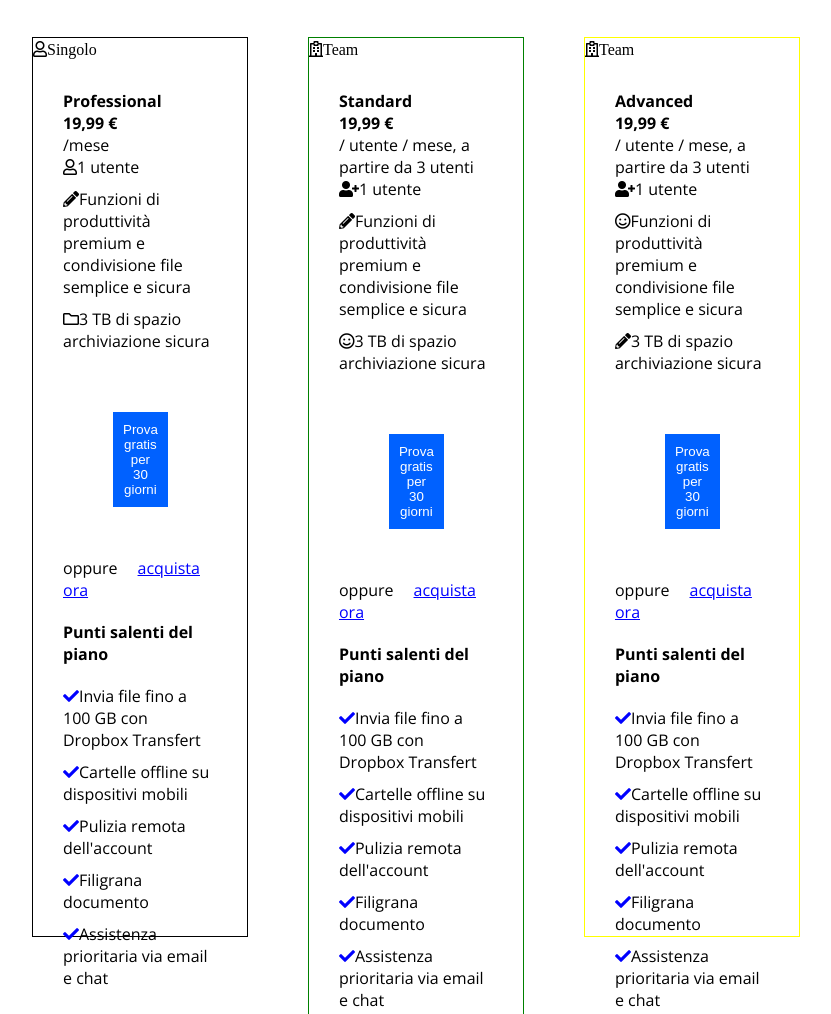
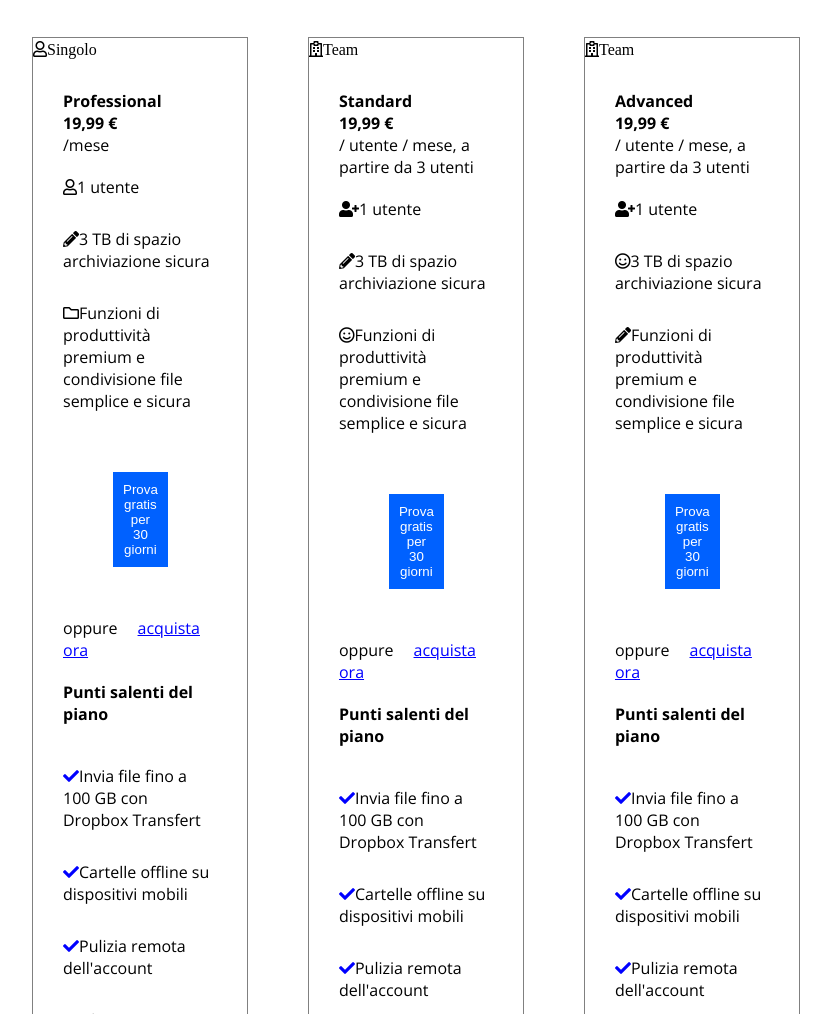
Before and after one commit to Zarzuket/htmlcss-dropbox, a plain HTML site: page index.html in a window 1280 px wide. Shown: the part 1465-2479 px from the top of the page, without its empty margins (224-1055 px from the left). Drawn offline with nearby package versions, Linux system fonts and the light colour scheme.

Commit message:
fix column

```diff
--- a/css/style.css
+++ b/css/style.css
@@ -131,27 +131,28 @@ h1{
 
 .col_left_main{
     width: calc(100% / 3 - 40px);
-    border: 1px solid black;
+    border: 1px solid grey;
     float: left;
     margin-top: 40px;
-    max-height: 900px;
+    min-height: 1000px;
 }
 
 .col_middle_main{
     width: calc(100% / 3 - 40px);
-    border: 1px solid green;
+    border: 1px solid grey;
     float: left;
     margin-left: 60px;
     margin-right: 60px;
     margin-top: 40px;
+    min-height: 1000px;
 }
 
 .col_right_main{
     width: calc(100% / 3 - 40px);
-    border: 1px solid yellow;
+    border: 1px solid grey;
     float: left;
     margin-top: 40px;
-    max-height: 900px;
+    min-height: 1000px;
 }
 
 .title_col > i{
@@ -183,10 +184,12 @@ h1{
     display: inline;
 }
 .ul_columns{
+
     list-style-type: none;
 }
 .li_columns{
     margin-bottom: 10px;
+    margin-top: 20px;
 }
 
 .card{
--- a/index.html
+++ b/index.html
@@ -85,10 +85,10 @@
                                     <i class="far fa-user"></i>1 utente
                                 </li>
                                 <li class="li_columns">
-                                    <i class="fas fa-pencil-alt"></i>Funzioni di produttività premium e condivisione file semplice e sicura
+                                    <i class="fas fa-pencil-alt"></i>3 TB di spazio archiviazione sicura
                                 </li>
                                 <li class="li_columns">
-                                    <i class="far fa-folder"></i>3 TB di spazio archiviazione sicura
+                                    <i class="far fa-folder"></i>Funzioni di produttività premium e condivisione file semplice e sicura
                                 </li>
                             </ul>
                             <button class="btn_col_main">Prova gratis per 30 giorni</button>
@@ -127,10 +127,10 @@
                                     <i class="fas fa-user-plus"></i>1 utente
                                 </li>
                                 <li class="li_columns">
-                                    <i class="fas fa-pencil-alt"></i>Funzioni di produttività premium e condivisione file semplice e sicura
+                                    <i class="fas fa-pencil-alt"></i>3 TB di spazio archiviazione sicura
                                 </li>
                                 <li class="li_columns">
-                                    <i class="far fa-smile"></i>3 TB di spazio archiviazione sicura
+                                    <i class="far fa-smile"></i>Funzioni di produttività premium e condivisione file semplice e sicura
                                 </li>
                             </ul>
                             <button class="btn_col_main">Prova gratis per 30 giorni</button>
@@ -172,10 +172,10 @@
                                     <i class="fas fa-user-plus"></i>1 utente
                                 </li>
                                 <li class="li_columns">
-                                    <i class="far fa-smile"></i>Funzioni di produttività premium e condivisione file semplice e sicura
+                                    <i class="far fa-smile"></i>3 TB di spazio archiviazione sicura
                                 </li>
                                 <li class="li_columns">
-                                    <i class="fas fa-pencil-alt"></i>3 TB di spazio archiviazione sicura
+                                    <i class="fas fa-pencil-alt"></i>Funzioni di produttività premium e condivisione file semplice e sicura
                                 </li>
                             </ul>
                             <button class="btn_col_main">Prova gratis per 30 giorni</button>
@@ -202,10 +202,10 @@
                                     <i class="fas fa-check"></i>Assistenza prioritaria via email e chat
                                 </li>
                             </ul>
-                    </div>
-                    </div>
+                        </div>
                     </div>
                 </div>
+            </div>
         </main>
     </body>
 </html>
```
